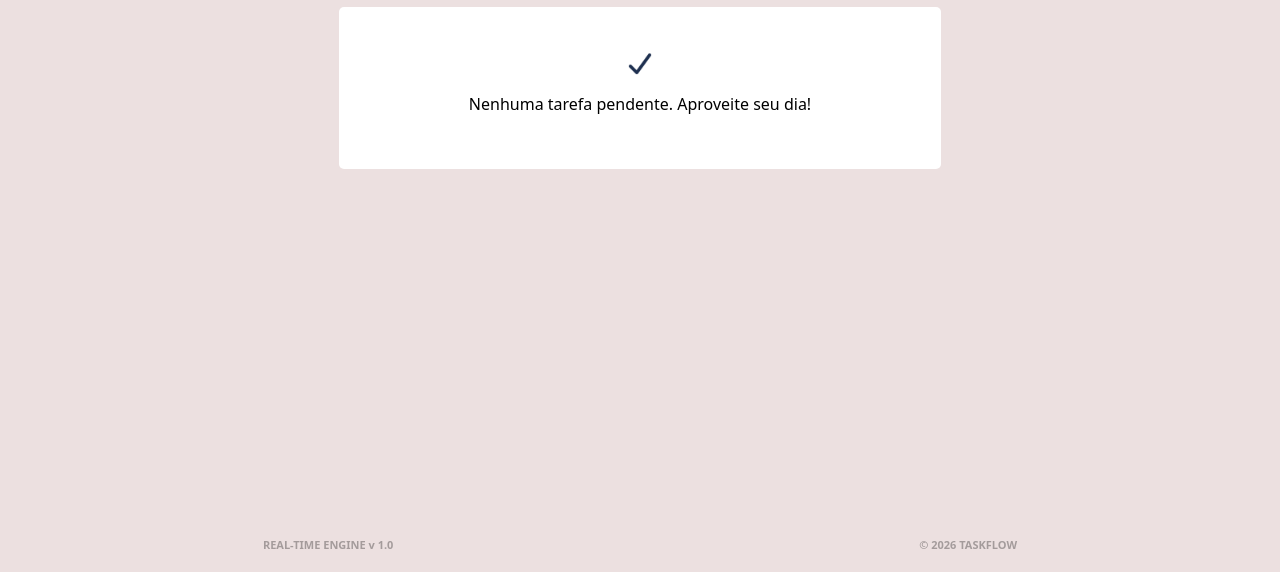
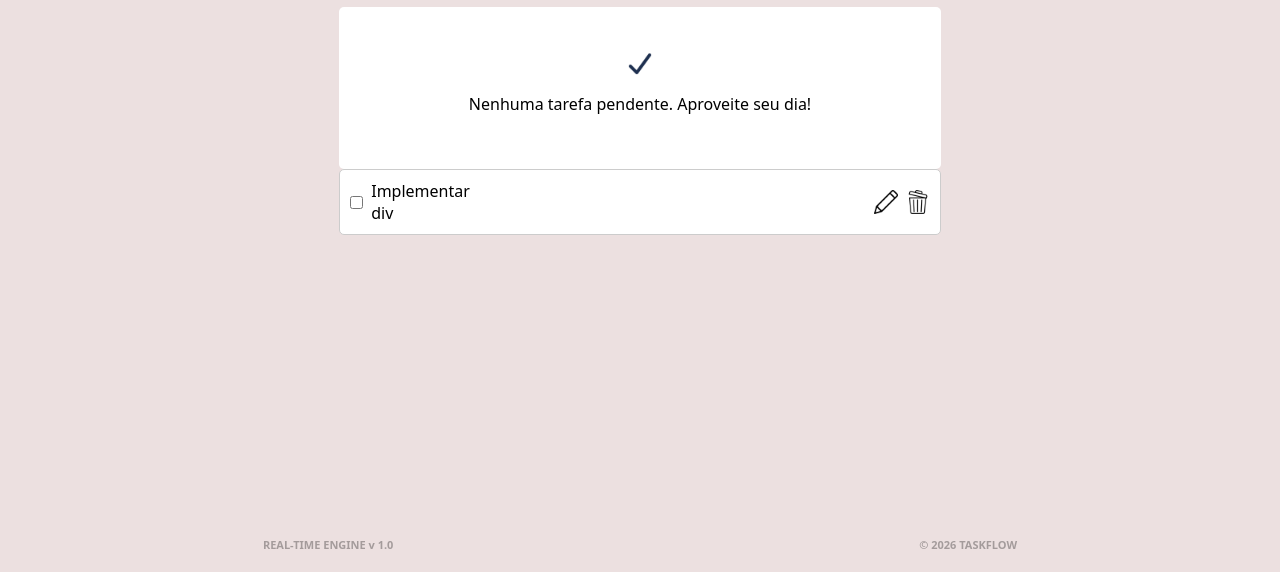
Before and after one commit to wyltamar/taskflow.app, a plain HTML site: page index.html in a window 1280 px wide. Shown: the part 228-800 px from the top of the page. Drawn offline with Linux system fonts and the light colour scheme.

Commit message:
Criando e estilizando a div task

```diff
--- a/index.css
+++ b/index.css
@@ -119,6 +119,33 @@ h1 span{
     border-radius: 5px;
 }
 
+.task{
+    width: 47%;
+    height: 5%;
+    display: flex;
+    justify-content: flex-start;
+    align-items: center;
+    gap: 8px;
+    border: 1px solid #ccc;
+    border-radius: 5px;
+    overflow: hidden;
+    background: #FFFFFF;
+    padding: 10px;
+
+}
+
+.task button{
+    display: flex;
+    margin-inline-start: auto;
+    border: none;
+    background-color: #FFFFFF;
+}
+
+.task #caneta{
+    display: flex;
+    margin-inline-start: 65%;
+}
+
 footer{
     display: flex;
     justify-content: space-around;
--- a/index.html
+++ b/index.html
@@ -33,6 +33,16 @@
             <img src="./img/check.png" alt="ícone check" style="width:32px;height:32px;">
             <p>Nenhuma tarefa pendente. Aproveite seu dia!</p>
         </div>
+        <div class="task">
+            <input type="checkbox" id="tarefa">
+            <p>Implementar div</p>
+            <button id="caneta">
+            <img  src="./img/pen.png" alt="caneta" style="width: 24px; height: 24px;">
+            </button>
+            <button>
+            <img src="./img/trash.png" alt="licheira" style="width: 24px; height: 24px;">
+            </button>
+        </div>
 
     </div>
 
```
Also changed, not shown: img/pen.png (added), img/trash.png (added).
